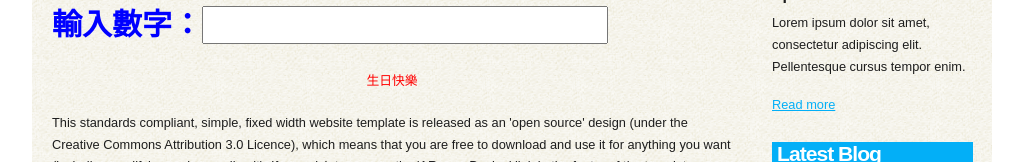
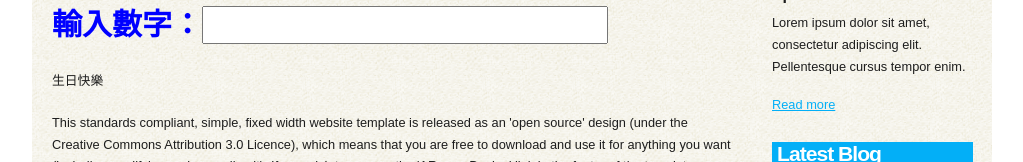
Before and after one commit to SHUQING1021/midterm, a plain HTML site: page a6.html in a window 1280 px wide. Shown: the part 552-714 px from the top of the page, without its empty margins (128-1151 px from the left). Drawn offline with Linux system fonts and the light colour scheme.

Commit message:
Update a6.html

```diff
--- a/a6.html
+++ b/a6.html
@@ -77,7 +77,7 @@
           <p class="s3">
             輸入數字：<input type="text" id="t1" onchange="show()" class="s2">
           </p>
-          <p id="t2" style="color: red;text-align: center;">生日快樂</p>
+          <p id="t2" class:"s2">生日快樂</p>
 
           <p>This standards compliant, simple, fixed width website template is released as an 'open source' design (under the Creative Commons Attribution 3.0 Licence), which means that you are free to download and use it for anything you want (including modifying and amending it). If you wish to remove the 'ARaynorDesign' link in the footer of the template, please contact me first, but other than that...</p>
           <h3>Place your heading here</h3>
```
